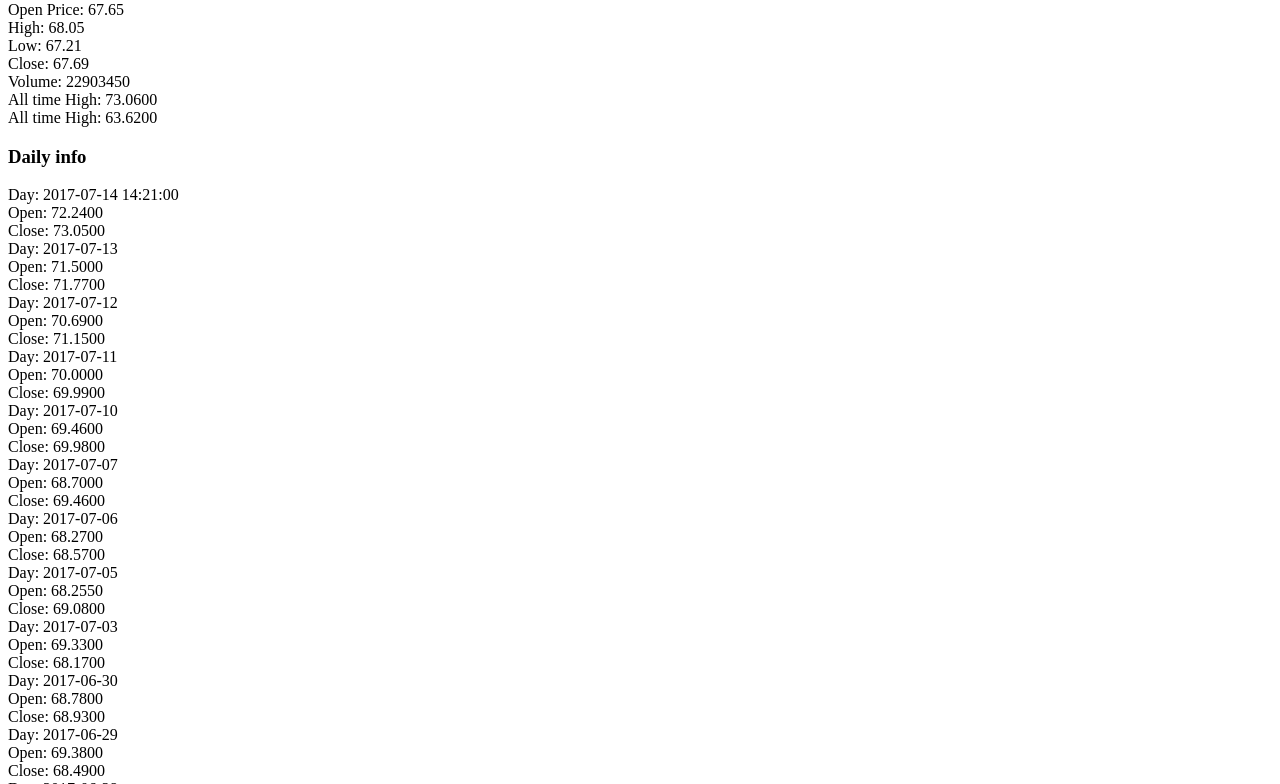
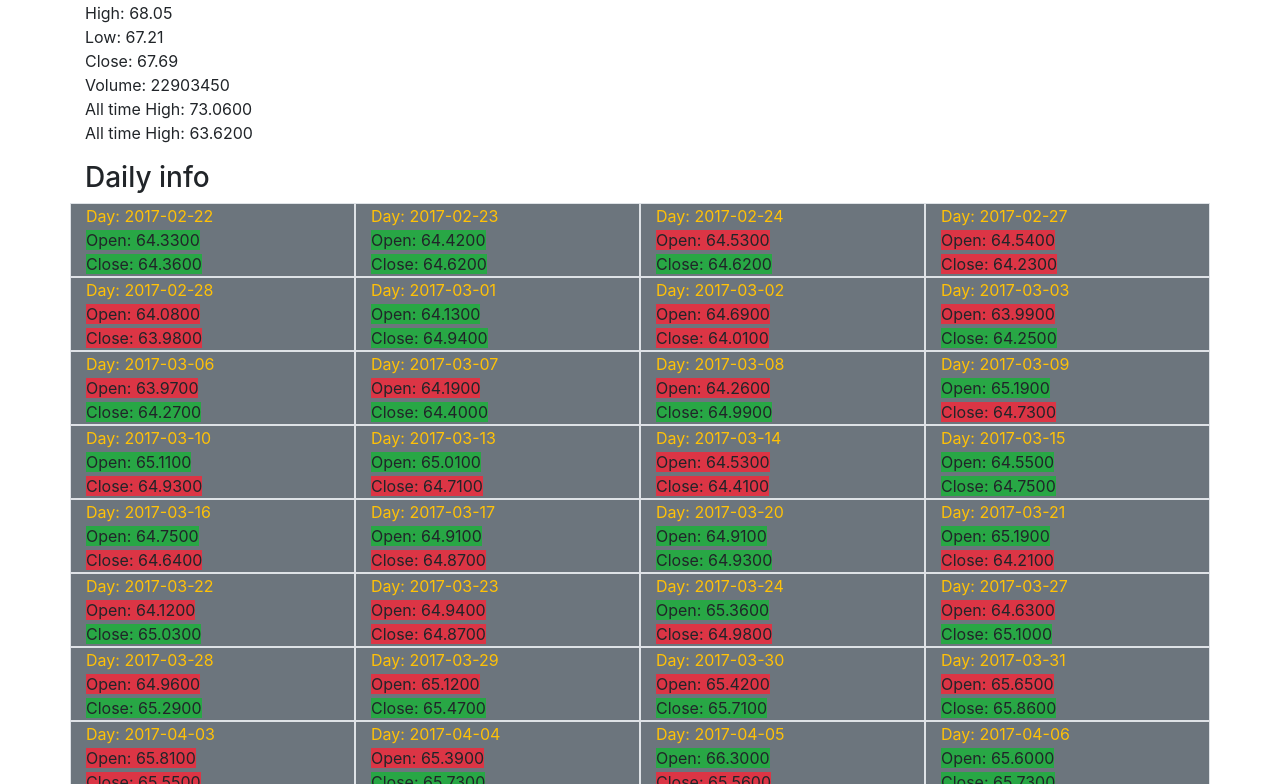
Before and after one commit to cryptoads/stockDataExercise, a plain HTML site: page index.html in a window 1280 px wide. Shown: the part 79-863 px from the top of the page. Drawn offline with nearby package versions, Linux system fonts and the light colour scheme.

Commit message:
added some pretty colors using bootstrap

```diff
--- a/index.html
+++ b/index.html
@@ -2,14 +2,21 @@
 <html>
 <head>
     <title>Stock Functions</title>
+    <link rel="stylesheet" href="https://maxcdn.bootstrapcdn.com/bootstrap/4.0.0/css/bootstrap.min.css" integrity="sha384-Gn5384xqQ1aoWXA+058RXPxPg6fy4IWvTNh0E263XmFcJlSAwiGgFAW/dAiS6JXm" crossorigin="anonymous">
+
 </head>
 <body>
-    <div>
+    <div class='container'>
+
         <h1>Averages:</h1>
         <p class="para"> </p>
         <h3>Daily info</h3>
-        <p class='para'> </p>
+
+    <div class= 'row para'>
+
+    </div>
+</div>
     <script src="stocks.js"></script>
-    </div>
+
 </body>
 </html>
--- a/stocks.js
+++ b/stocks.js
@@ -717,6 +717,10 @@ var avgclose = 0;
 var avgvolume = 0;
 var alldays = [];
 var daysobj = {};
+var close = 0;
+var closecolor = '';
+var open = 0;
+var opencolor = '';
 
 // days.map(function (day) {
 //   alldays.push(days);
@@ -737,11 +741,22 @@ days.forEach(function (day) {
 });
 
 function createDaily() {
-    console.log(days.length)
-    for(var i=0; i<days.length;i++){
-        allpara.innerHTML += "Day: " + days[i] + '<br>';
-        allpara.innerHTML += 'Open: ' + stocks[days[i]]['1. open'] + '<br>';
-        allpara.innerHTML += 'Close: ' + stocks[days[i]]['4. close'] + '<br>';
+    for(var i=99; i >= 0;i--){
+        if (stocks[days[i]]['1. open'] > close){
+            var open = stocks[days[i]]['1. open'];
+            var opencolor = 'bg-success';
+        }else if (stocks[days[i]]['1. open'] < close) {
+            var opencolor= 'bg-danger';
+        }
+
+        if (stocks[days[i]]['4. close'] > stocks[days[i]]['1. open']){
+            var open = stocks[days[i]]['1. open'];
+            var closecolor = 'bg-success';
+        }else if (stocks[days[i]]['4. close'] < stocks[days[i]]['1. open']){
+            var closecolor = 'bg-danger'
+        }
+        close = stocks[days[i]]['4. close'];
+        allpara.innerHTML += "<div class='col-3 bg-secondary border'> <span class='bg-secondary text-warning'>Day: " + days[i] + '</span><br><span class='+opencolor+'> Open: ' + stocks[days[i]]['1. open'] + '</span><br><span class=' + closecolor +'> Close: ' + stocks[days[i]]['4. close'] + '</span><br> </div>';
     }
 
 }
```
